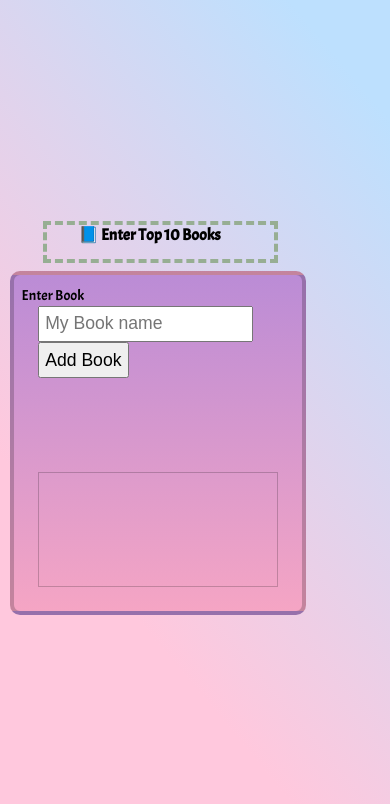
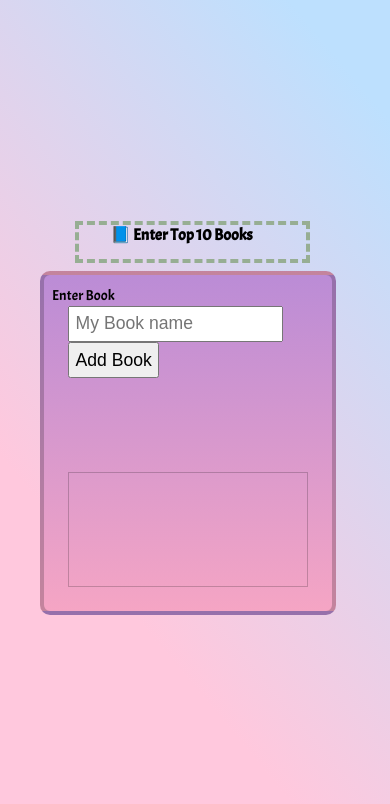
Before and after one commit to McDonaldMusimwa/FavourateBookComponent, a plain HTML site: page index.html in a window 390 px wide. Drawn offline with Linux system fonts and the light colour scheme.

Commit message:
added mobile responsiveness

```diff
--- a/styles/bom.css
+++ b/styles/bom.css
@@ -37,7 +37,8 @@ main {
     background: var(--purple);
     display: grid;
     grid-template-columns: 1fr;
-    width: 95%;
+    width: 40%;
+    height: 40%;
     border-radius: 10px;
 }
 
@@ -83,6 +84,9 @@ li {
     body{
         overflow: hidden;
         width: 10rem;
+        display: flex;
+
+        justify-content: center;
 
     }
 
@@ -91,12 +95,12 @@ li {
         width: 50vw;
         height: 4vh;
         padding-left: 2rem;
-        margin-left: 10rem;
+        margin-left: 14rem;
     }
 
     main {
         width: 17rem;
         height: 20rem;
-        margin-left: 0.6rem;
+        margin-left: 2.5rem;
     }
 }
```
